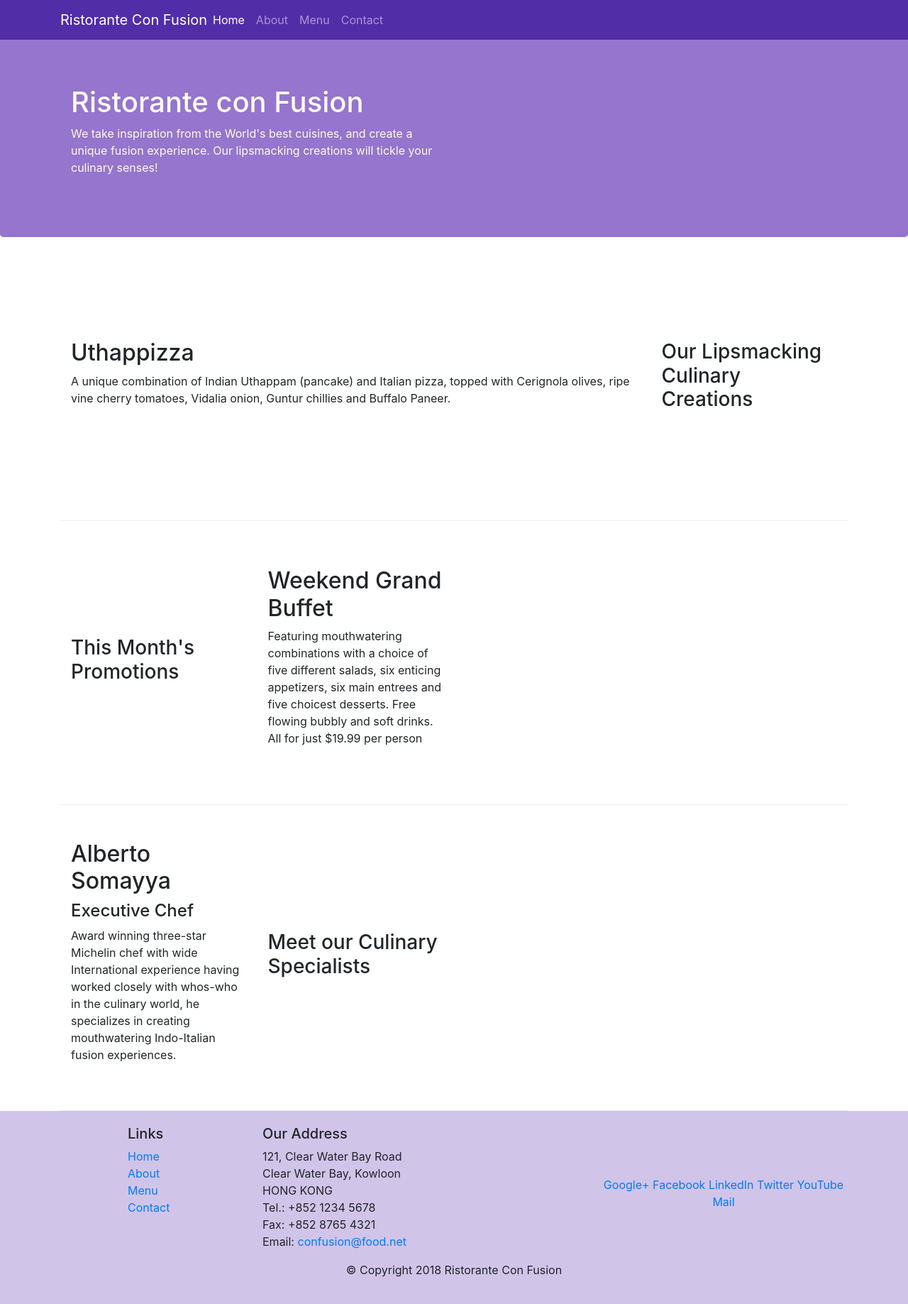
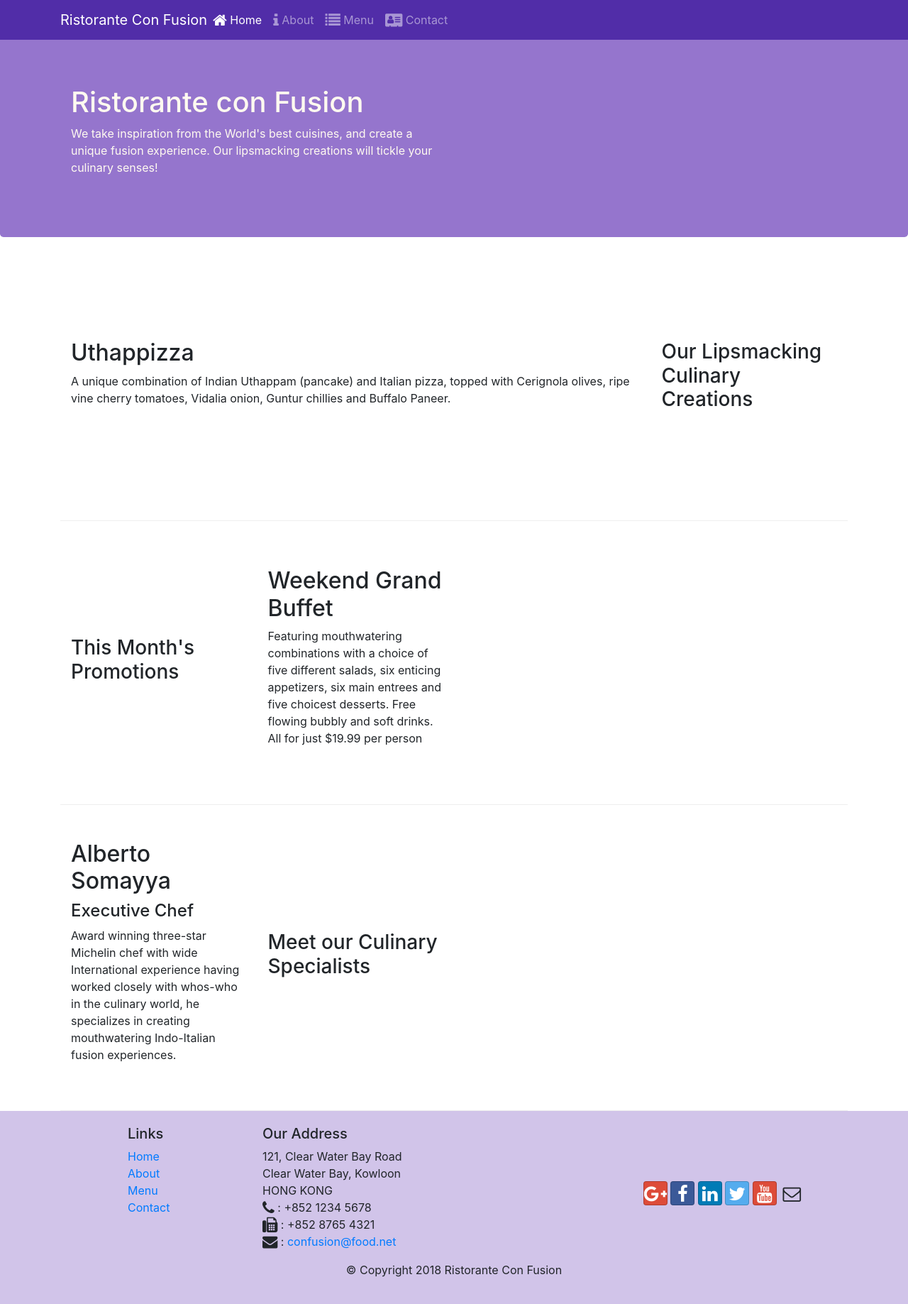
Before and after one commit to muhdibee/confusion, a website: page index.html in a window 1280 px wide. Shown: the whole page at 71% size. Drawn offline with nearby package versions, Linux system fonts and the light colour scheme.

Commit message:
Icon fonts

```diff
--- a/css/styles.css
+++ b/css/styles.css
@@ -34,7 +34,7 @@
 }
 
 body {
-	padding: 50px 0px 0px 0px;
+	padding:  50px 0px 0px 0px;
 	z-index: 0;
 }
 
--- a/index.html
+++ b/index.html
@@ -9,6 +9,8 @@
 
     <!-- Bootstrap CSS -->
     <link rel="stylesheet" href="node_modules/bootstrap/dist/css/bootstrap.min.css">
+    <link rel="stylesheet" href="node_modules/font-awesome/css/font-awesome.min.css">
+    <link rel="stylesheet" href="node_modules/bootstrap-social/bootstrap-social.css">
     <link rel="stylesheet" href="css/styles.css">
     <title>Ristorante Con Fusion</title>
 </head >
@@ -21,10 +23,10 @@
             <a class="navbar-brand mr-auto" href="#">Ristorante Con Fusion</a>
             <div class="collapse navbar-collapse" id="navbar">
                 <ul class="navbar-nav mr-auto">
-                    <li class="nav-item active"><a class="nav-link" href="#">Home</a></li>
-                    <li class="nav-item"><a class="nav-link" href="./aboutus.html">About</a></li>
-                    <li class="nav-item"><a class="nav-link" href="#">Menu</a></li>
-                    <li class="nav-item"><a class="nav-link" href="#">Contact</a></li>
+                    <li class="nav-item"><a class="nav-link active" href="#"><span class="fa fa-home fa-lg"></span> Home</a></li>
+                    <li class="nav-item"><a class="nav-link" href="./aboutus.html"><span class="fa fa-info fa-lg"></span> About</a></li>
+                    <li class="nav-item"><a class="nav-link" href="#"><span class="fa fa-list fa-lg"></span> Menu</a></li>
+                    <li class="nav-item"><a class="nav-link" href="#"><span class="fa fa-address-card fa-lg"></span> Contact</a></li>
                 </ul>
             </div>
 
@@ -98,19 +100,19 @@
 		              121, Clear Water Bay Road<br>
 		              Clear Water Bay, Kowloon<br>
 		              HONG KONG<br>
-		              Tel.: +852 1234 5678<br>
-		              Fax: +852 8765 4321<br>
-		              Email: <a href="mailto:confusion@food.net">confusion@food.net</a>
+		              <span class="fa fa-phone fa-lg"></span> : +852 1234 5678<br>
+		              <span class="fa fa-fax fa-lg"></span> : +852 8765 4321<br>
+		              <span class="fa fa-envelope fa-lg"></span> : <a href="mailto:confusion@food.net">confusion@food.net</a>
 		           </address>
                 </div>
                 <div class="col-12 col-sm-4 align-self-center"> <!-- column 3 -->
                     <div class="text-center">
-                        <a href="http://google.com/+">Google+</a>
-                        <a href="http://www.facebook.com/profile.php?id=">Facebook</a>
-                        <a href="http://www.linkedin.com/in/">LinkedIn</a>
-                        <a href="http://twitter.com/">Twitter</a>
-                        <a href="http://youtube.com/">YouTube</a>
-                        <a href="mailto:">Mail</a>
+                        <a class="btn btn-social-icon btn-google" href="http://google.com/+"><i class="fa fa-google-plus fa-lg"></i></a>
+                        <a class="btn btn-social-icon btn-facebook" href="http://www.facebook.com/profile.php?id="><i class="fa fa-facebook fa-lg"></i></a>
+                        <a class="btn btn-social-icon btn-linkedin" href="http://www.linkedin.com/in/"><i class="fa fa-linkedin fa-lg"></i></a>
+                        <a class="btn btn-social-icon btn-twitter" href="http://twitter.com/"><i class="fa fa-twitter fa-lg"></i></a>
+                        <a class="btn btn-social-icon btn-google" href="http://youtube.com/"><i class="fa fa-youtube fa-lg"></i></a>
+                        <a class="btn btn-social-icon" href="mailto:"><i class="fa fa-envelope-o fa-lg"></i></a>
                     </div>
                 </div>
            </div>
--- a/package.json
+++ b/package.json
@@ -15,6 +15,8 @@
   },
   "dependencies": {
     "bootstrap": "^4.4.1",
+    "bootstrap-social": "^5.1.1",
+    "font-awesome": "^4.7.0",
     "jquery": "^3.4.1",
     "popper.js": "^1.12.9"
   }
```
Also changed, not shown: aboutus.html (+17 -14 lines), 1 other file.
